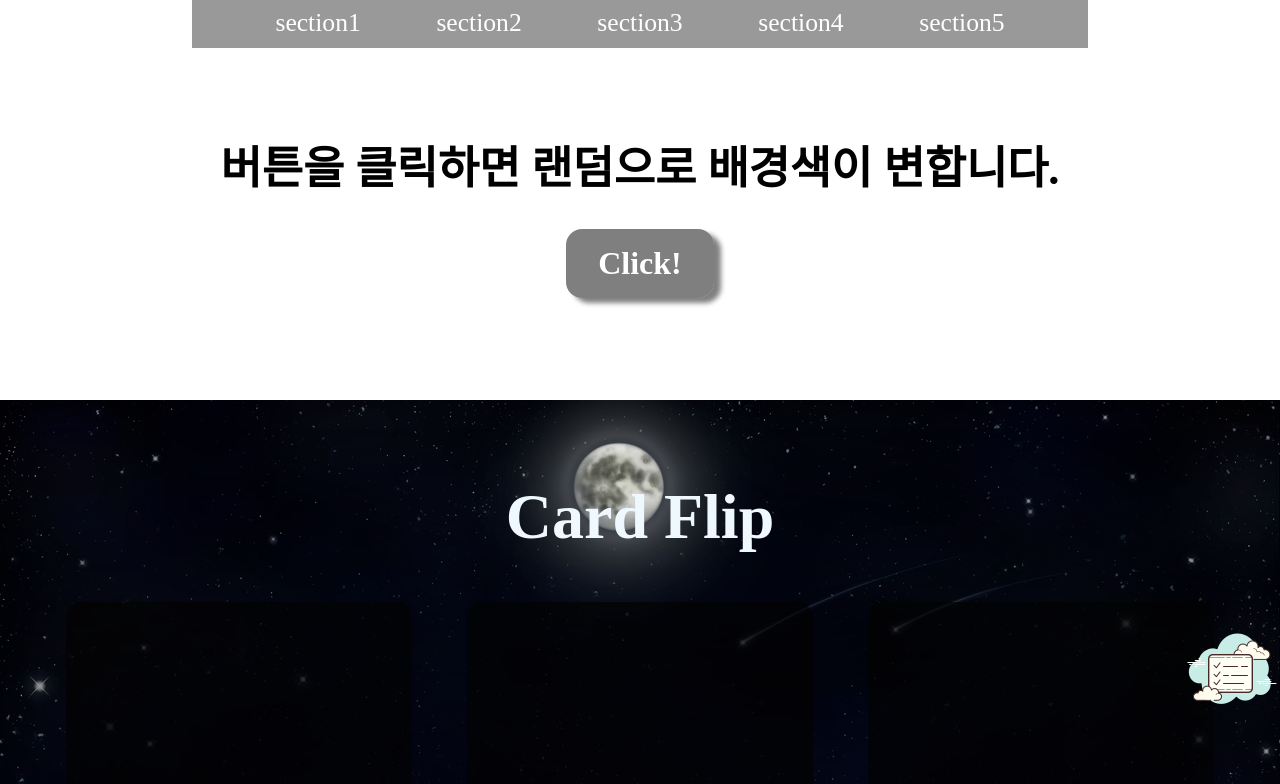
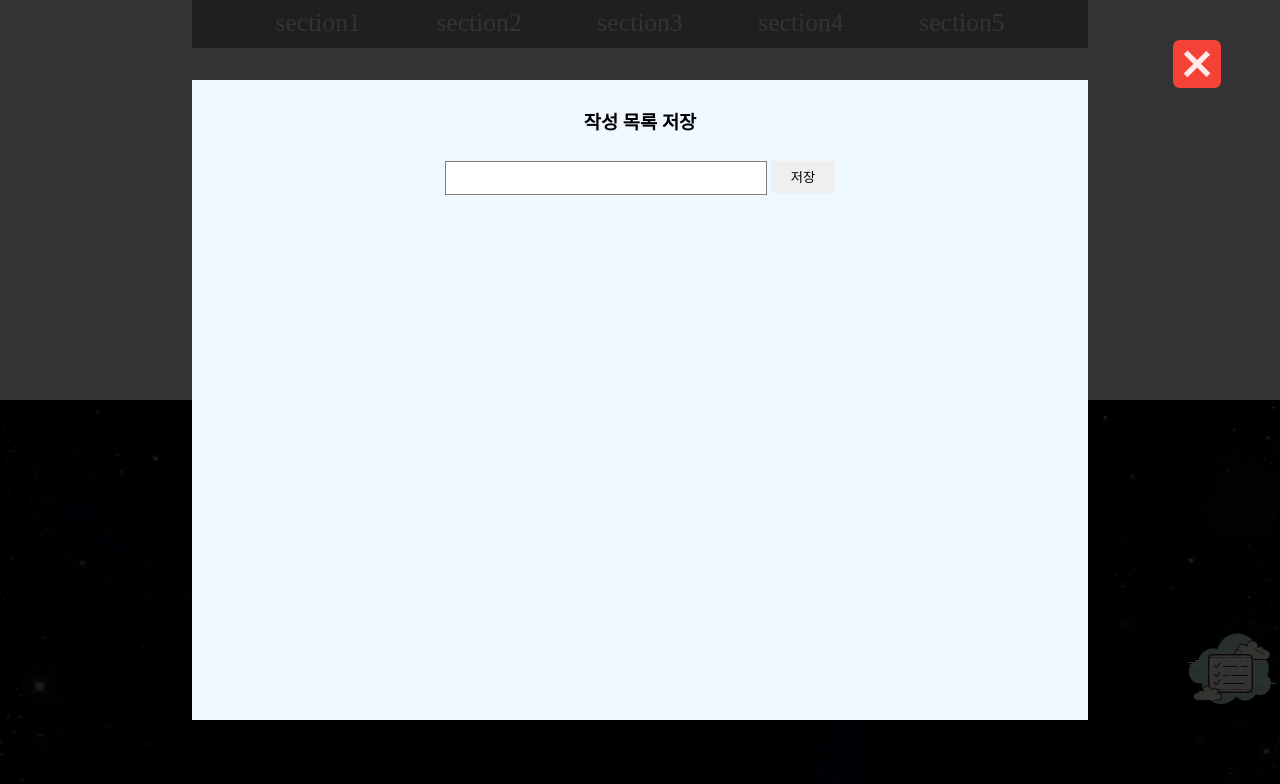
Before and after one commit to kokiku1700/VanillaJs-Practice, a plain HTML site: page index.html in a window 1280 px wide. Both pictures are taken after a click on the element 1230 px from the left and 670 px from the top of the page. Shown: the top 784 px of the page. Drawn offline with Linux system fonts and the light colour scheme; a web font is replaced by a local one.

Commit message:
2023/05/19

```diff
--- a/css/index.css
+++ b/css/index.css
@@ -196,12 +196,13 @@
 }
 .modal img {
     position: absolute;
-    top: 1%;
-    right: 1%;
-    width: 8%;
+    top: 4%;
+    right: 4%;
+    width: 5%;
+    cursor: pointer;
 }
 .modal div {
-    width: 80%; height: 80%;
+    width: 70%; height: 80%;
     text-align: center;
     background-color: aliceblue;
 }
@@ -211,10 +212,16 @@
 .modal div input {
     width: 20rem;
     height: 2rem;
+    border: .5px solid gray;
 }
 .modal div button {
     width: 4rem;
     height: 2rem;
+    cursor: pointer;
+}
+.modal div button:hover {
+    background-color: rgba(0, 0, 0, .7);
+    color: #fff;
 }
 .modal div ul {
 
--- a/index.html
+++ b/index.html
@@ -12,6 +12,7 @@
 </head>
 <body>
     <div id="wrap">
+        <!-- 클릭시 섹션 이동 헤더 -->
         <header id="header">
             <div class="header-wrap">
                 <ul>
@@ -22,18 +23,21 @@
                     <li class="moveSec">section5</li>
                 </ul>
             </div>
+            <!-- 클릭시 모달창 열림 -->
             <div class="modalImo">
                 <img src="img/todo.png">
             </div>
         </header>
 
         <main id="main">
+            <!-- 섹션1 클릭시 섹션1 배경색 변경-->
             <section id="section1">
                 <div class="section1-wrap">
                     <h2>버튼을 클릭하면 랜덤으로 배경색이 변합니다.</h2>
                     <button id="btnFlip">Click!</button>
                 </div>
             </section>
+            <!-- 섹션2 호버시 카드 뒤집기 -->
             <section id="section2">
                 <div class="section2-wrap">
                     <h2>Card Flip</h2>
@@ -79,7 +83,7 @@
         <footer id="footer">
 
         </footer>
-
+        <!-- 모달창 = 작성 내용 저장 기능 -->
         <div class="modal">
             <img src="img/x.png">
             <div>
@@ -92,5 +96,6 @@
     </div>
     <script src="js/sec-colorFlip.js"></script>
     <script src="js/headerNav.js"></script>
+    <script src="js/modal.js"></script>
 </body>
 </html>
--- /dev/null
+++ b/js/modal.js
@@ -0,0 +1,12 @@
+let modalBtn = document.getElementsByClassName('modalImo');
+let modal = document.getElementsByClassName('modal');
+let modalClose = document.querySelector('.modal img');
+
+modalBtn[0].addEventListener('click', () => {
+    modal[0].style.display = 'flex';
+    document.body.style.overflow = 'hidden';
+});
+modalClose.addEventListener('click', () => {
+    modal[0].style.display = 'none';
+    document.body.style.removeProperty('overflow');
+})
```
